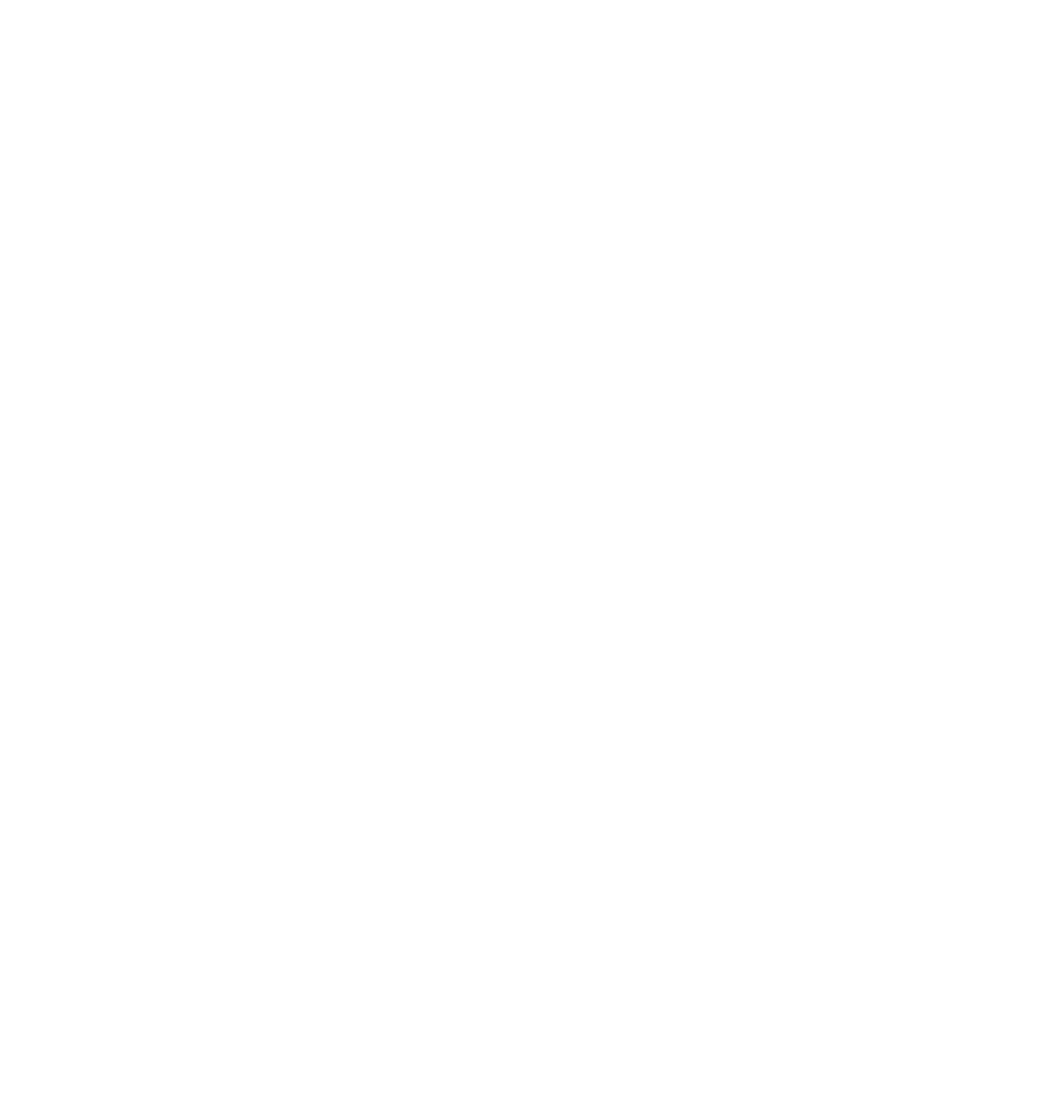
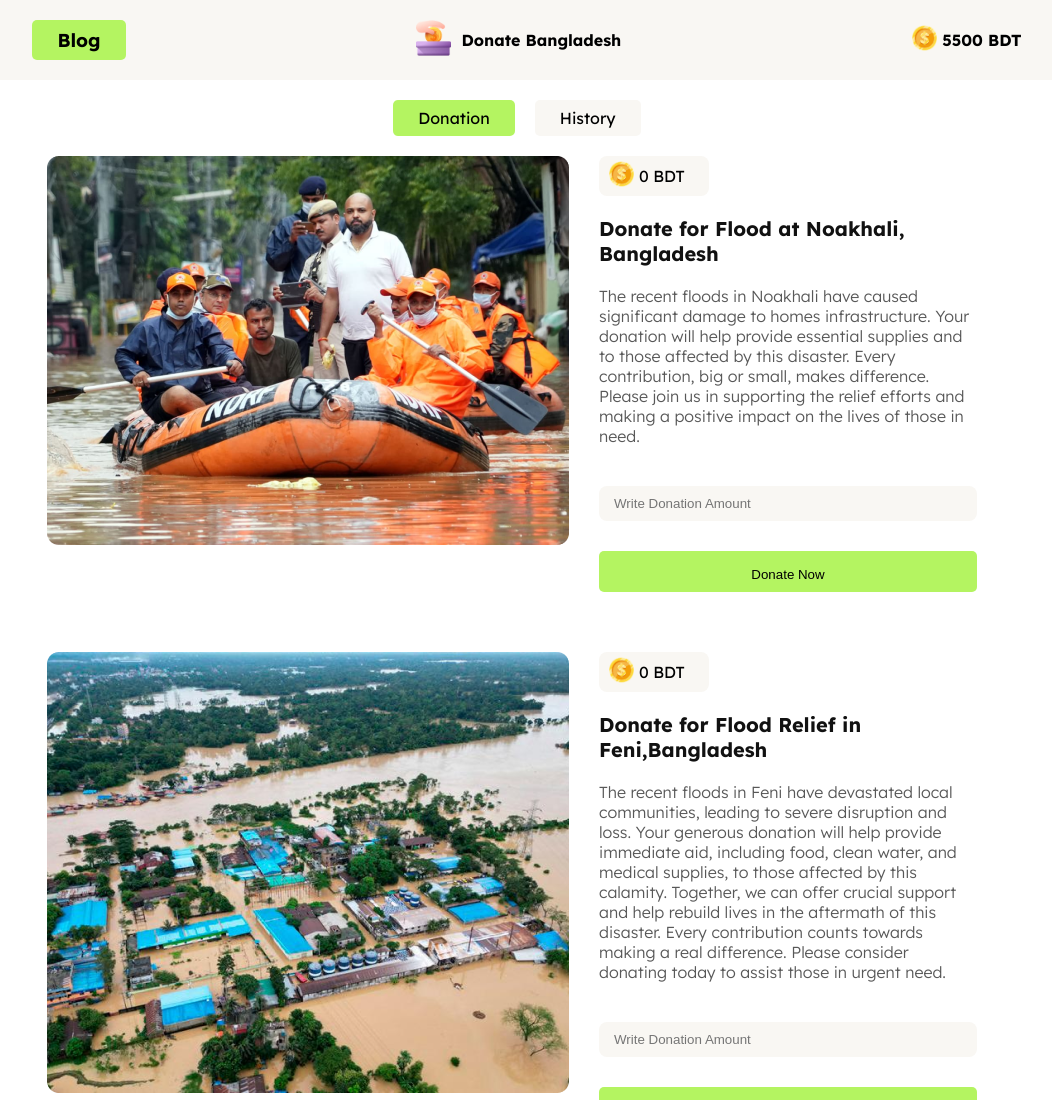
Before and after one commit to SimpleCoding5663/assignment5, a plain HTML site: page index.html in a window 1280 px wide. Shown: the top 1100 px of the page, without its empty margins (113-1165 px from the left). Before the commit the page ends 800 px from the top, so only its background shows below. Drawn offline with Linux system fonts and the light colour scheme.

Commit message:
added full website

```diff
--- a/index.html
+++ b/index.html
@@ -7,6 +7,133 @@
   <link rel="stylesheet" href="style.css">
 </head>
 <body>
-
+  <header>
+    <nav class="navbar">
+      <div class="blog bg-green"><h3>Blog</h3></div>
+      <div class="logo center">
+        <div class="logo-img">
+          <img src="images/logo.png">
+        </div>
+        <div class="logo-text">
+          <h4>Donate Bangladesh</h4>
+        </div>
+      </div>
+      <div class="restmoney center">
+        <div class="restmoney-img">
+          <img src="images/coin.png">
+        </div>
+        <div class="restmoney-amount">
+          <h4>5500 BDT</h4>
+        </div>
+      </div>
+    </nav>
+  </header>
+  <main>
+    <div class="container">
+      <div class="button center">
+        <a class="btn active" id="donation">Donation</a>
+        <a class="btn bg-gray" id="present">History</a>
+      </div>
+      <div class="content-container" id="content">
+        <div class="content" id="content">
+          <div class="content-img">
+            <img src="images/noakhali.png">
+          </div>
+          <div class="text-content">
+            <div class="showmoney">
+              <div class="showmoney-img">
+                <img src="images/coin.png">
+              </div>
+              <div class="restmoney-amount">
+                <p>0 BDT</p>
+              </div>
+            </div>
+            <div class="text">
+              <h2 class="title">Donate for Flood at Noakhali, Bangladesh</h2>
+              <p class="text-para"> The recent floods in Noakhali have caused significant damage to homes  infrastructure. Your donation will help provide essential supplies and  to those affected by this disaster. Every contribution, big or small, makes  difference. Please join us in supporting the relief efforts and making a positive impact on the lives of those in need.</p>
+            </div>
+            <div class="input">
+              <input type="text" placeholder="Write Donation Amount">
+            </div>
+            <div class="submit bg-green">
+              <button class="submit-btn">Donate Now</button>
+            </div>
+          </div>
+        </div>
+        <div class="content">
+          <div class="content-img">
+            <img src="images/feni.png">
+          </div>
+          <div class="text-content">
+            <div class="showmoney">
+              <div class="showmoney-img">
+                <img src="images/coin.png">
+              </div>
+              <div class="restmoney-amount">
+                <p>0 BDT</p>
+              </div>
+            </div>
+            <div class="text">
+              <h2 class="title">Donate for Flood Relief in Feni,Bangladesh</h2>
+              <p class="text-para"> The recent floods in Feni have devastated local communities, leading to severe disruption and loss. Your generous donation will help provide immediate aid, including food, clean water, and medical supplies, to those affected by this calamity. Together, we can offer crucial support and help rebuild lives in the aftermath of this disaster. Every contribution counts towards making a real difference. Please consider donating today to assist those in urgent need.</p>
+            </div>
+            <div class="input">
+              <input type="text" placeholder="Write Donation Amount">
+            </div>
+            <div class="submit bg-green">
+              <button class="submit-btn">Donate Now</button>
+            </div>
+          </div>
+        </div>
+        <div class="content">
+          <div class="content-img">
+            <img src="images/quota-protest.png">
+          </div>
+          <div class="text-content">
+            <div class="showmoney">
+              <div class="showmoney-img">
+                <img src="images/coin.png">
+              </div>
+              <div class="restmoney-amount">
+                <p>0 BDT</p>
+              </div>
+            </div>
+            <div class="text">
+              <h2 class="title">Aid for Injured in the Quota Movement</h2>
+              <p class="text-para"> The recent Quota movement has resulted in numerous injuries and significant hardship for many individuals. Your support is crucial in providing medical assistance, rehabilitation, and necessary supplies to those affected. By contributing, you help ensure that injured individuals receive the care and support they need during this challenging time. Every donation plays a vital role in alleviating their suffering and aiding in their recovery. Please consider making a donation to support these brave individuals in their time of need.</p>
+            </div>
+            <div class="input">
+              <input type="text" placeholder="Write Donation Amount">
+            </div>
+            <div class="submit bg-green">
+              <button class="submit-btn">Donate Now</button>
+            </div>
+          </div>
+        </div>
+      </div>
+      <div class="update hidden" id="update">
+        <div class="update-content">
+          <h2 class="title">96500 Taka is Donated for famine-2024 at Feni, Bangladesh</h2>
+          <div class="update-input">
+            <input type="text"><p>Date : Tue Sep 17 2024 08:39:11 GMT +0600 (Bangladesh Standard Time)</p>
+          </div>
+        </div>
+        <div class="update-content">
+          <h2 class="title">96500 Taka is Donated for famine-2024 at Feni, Bangladesh</h2>
+          <div class="update-input">
+            <input type="text"><p>Date : Tue Sep 17 2024 08:39:11 GMT +0600 (Bangladesh Standard Time)</p>
+          </div>
+        </div>
+        <div class="update-content">
+          <h2 class="title">96500 Taka is Donated for famine-2024 at Feni, Bangladesh</h2>
+          <div class="update-input">
+            <input type="text"><p>Date : Tue Sep 17 2024 08:39:11 GMT +0600 (Bangladesh Standard Time)</p>
+          </div>
+        </div>
+      </div>
+    </div>
+  </main>
+  <footer></footer>
+  <script src="script.js"></script>
 </body>
 </html>
--- a/script.js
+++ b/script.js
@@ -0,0 +1,19 @@
+const donation = document.getElementById("donation");
+const present = document.getElementById("present");
+const update = document.getElementById("update");
+const content = document.getElementById("content");
+
+present.addEventListener("click",()=>{
+  update.classList.remove("hidden");
+  content.classList.add("hidden");
+  present.classList.add("active");
+  present.classList.remove("bg-gray");
+  donation.classList.remove("active");
+});
+
+donation.addEventListener("click",()=>{
+  content.classList.remove("hidden");
+  update.classList.add("hidden");
+  donation.classList.add("active");
+  present.classList.remove("active");
+});
--- a/style.css
+++ b/style.css
@@ -0,0 +1,138 @@
+@import url('https://fonts.googleapis.com/css2?family=Lexend:wght@100..900&display=swap');
+*{
+  margin: 0;
+  padding: 0;
+  box-sizing: border-box;
+}
+body{
+  background:#ffffff;
+  font-family: "Lexend", sans-serif;
+}
+.navbar{
+  background:#f9f7f3;
+  display: flex;
+  align-items: center;
+  justify-content: space-around;
+  padding: 20px 0;
+}
+.logo-img{
+  width: 35px;
+  margin-right: 10px;
+}
+.logo-img img{
+  width: 100%;
+}
+.restmoney-img, .showmoney-img{
+  width: 25px;
+  margin-right: 5px;
+}
+.restmoney-img img, .showmoney-img img{
+  width: 100%;
+}
+.center{
+  display: flex;
+  align-items: center;
+  justify-content: center;
+}
+.bg-green{
+  background: rgb(180, 244, 97);
+  border-radius: 5px;
+  padding: 8px 25px;
+}
+.active{
+  background: rgb(180, 244, 97);
+  border-radius: 5px;
+  padding: 8px 25px;
+}
+.bg-gray{
+  background: #f9f7f3;
+  border-radius: 5px;
+  padding: 8px 25px;
+}
+.w-2{
+  width: 15px;
+  margin-right: 18px;
+}
+.container{
+  width: 75%;
+  margin: 0 auto;
+}
+.button{
+  padding: 20px 0;
+}
+.content{
+  display: flex;
+  margin-bottom: 60px;
+}
+.text-content{
+  padding: 0 30px;
+}
+.showmoney{
+  display: flex;
+  align-items: center;
+  background: #f9f7f3;
+  width: 110px;
+  padding: 5px 10px;
+  border-radius: 8px;
+}
+.btn{
+  margin-right: 20px;
+  border: none;
+}
+.title{
+  color: #111111;
+  font-size: 20px;
+  font-weight: 700;
+  margin-top: 20px;
+  margin-bottom: 20px;
+}
+.text-para{
+  color: #111111b3;
+  font-size: 16px;
+  font-weight: 300;
+  margin-bottom: 40px;
+}
+.input{
+  width: 100%;
+  padding: 10px 0;
+  background: #f9f7f3;
+  border-radius: 8px;
+  color: #111111b3 ;
+  padding-left: 15px;
+  font-size: 12px;
+  margin-bottom: 30px;
+}
+.input input{
+  border: none;
+  outline: none;
+  background: transparent;
+}
+.submit{
+  text-align: center;
+  color: #111111;
+  font-size: 20px;
+}
+.submit-btn{
+  background: transparent;
+  border: none;
+  outline: none;
+}
+.update{
+  margin-top: 20px;
+  display: flex;
+  flex-direction: column;
+}
+.update-content{
+  margin: 20px 0;
+}
+.update-input{
+  width: 100%;
+  height: 30px;
+}
+.update-input input{
+  border: none;
+  outline: none;
+}
+.hidden{
+  display: none;
+}
```
Also changed, not shown: images/coin.png (added), images/feni.png (added), images/logo.png (added), images/noakhali.png (added), images/quota-protest.png (added).
